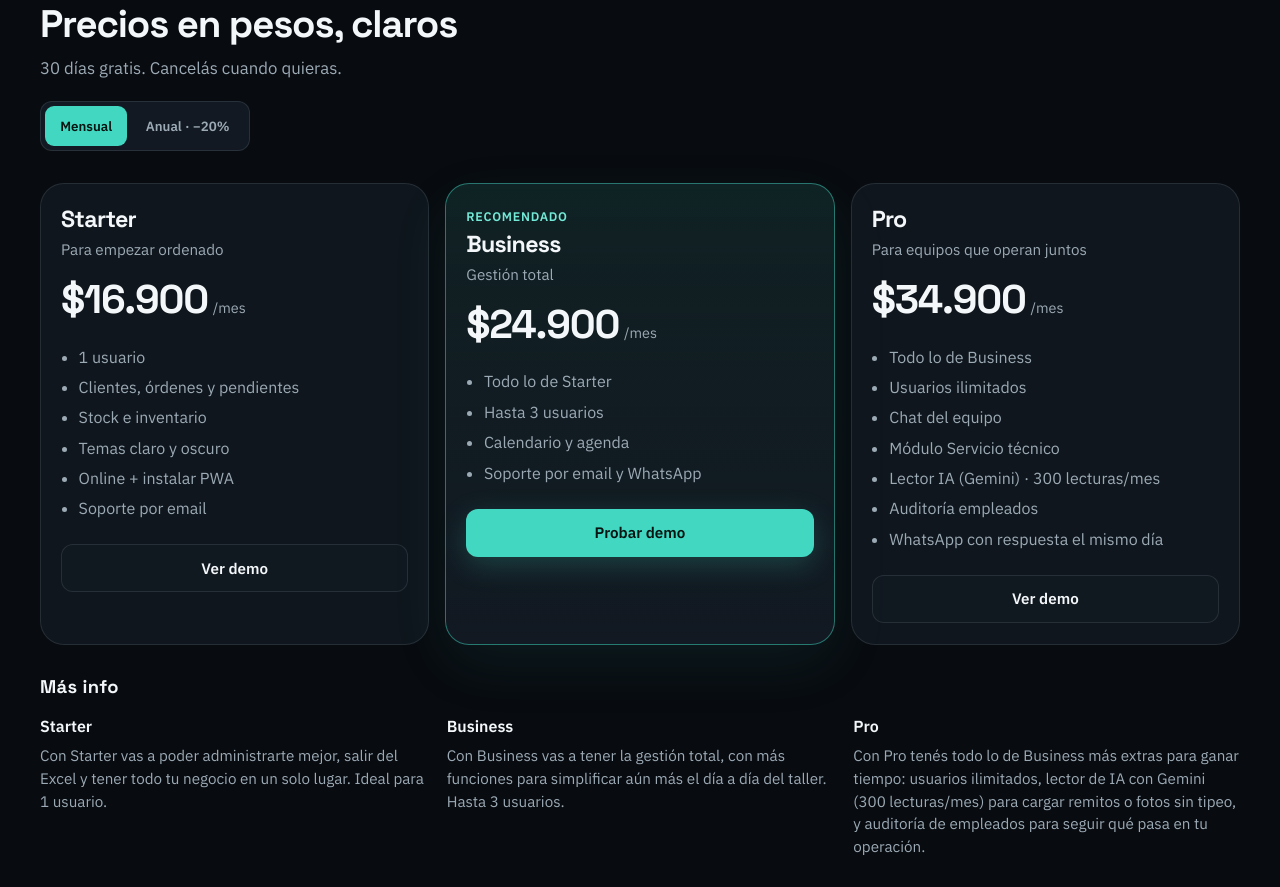
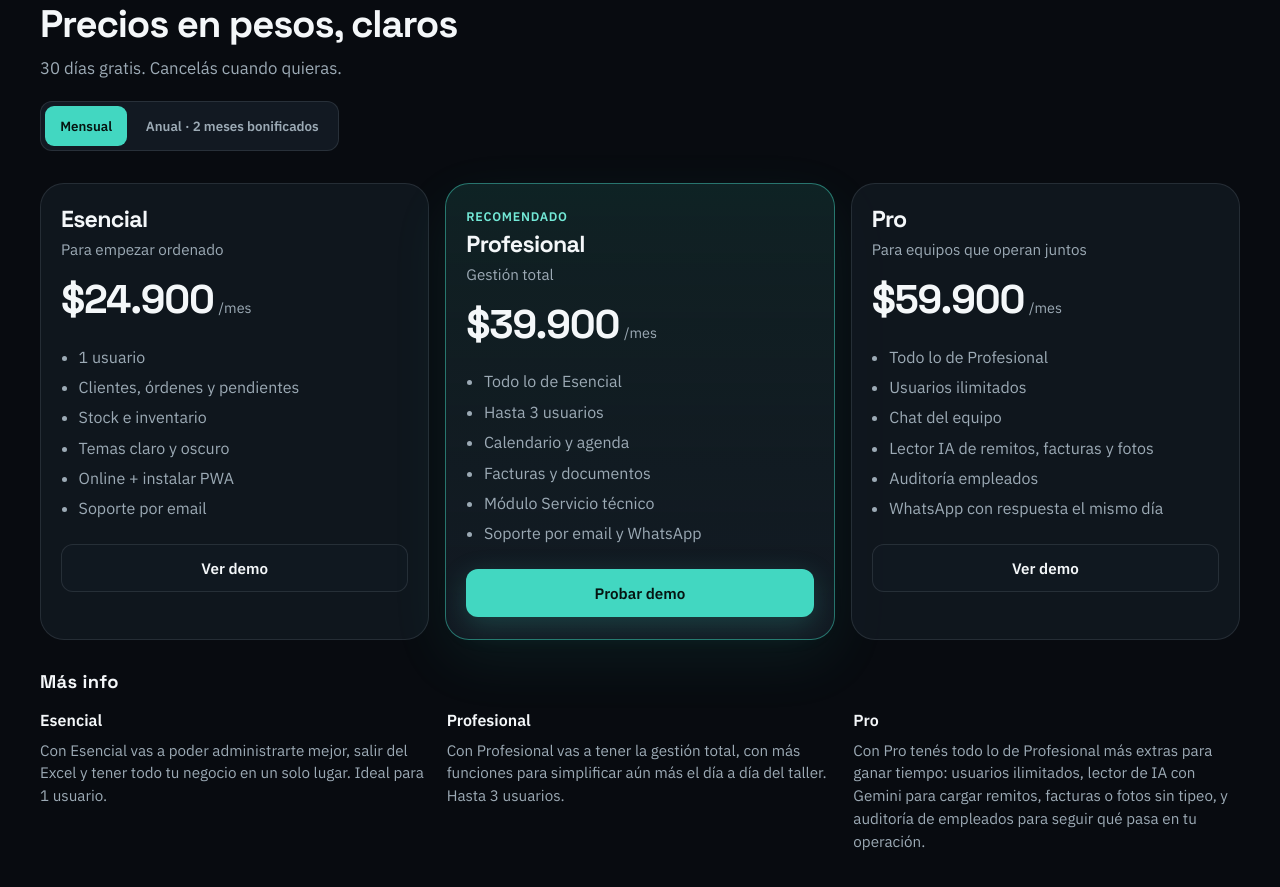
Before and after one commit to santisaucedo/repalab-web, a website built with Vite: page index.html in a window 1280 px wide. Shown: the part 2173-3060 px from the top of the page. Built offline with nearby package versions, Linux system fonts and the light colour scheme.

Commit message:
feat: actualiza planes y precios
Co-authored-by: Cursor <cursoragent@cursor.com>

```diff
--- a/index.html
+++ b/index.html
@@ -284,19 +284,19 @@
           <p>30 días gratis. Cancelás cuando quieras.</p>
           <div class="billing-toggle" role="group" aria-label="Periodo de facturación">
             <button type="button" class="billing-btn is-active" data-billing="monthly">Mensual</button>
-            <button type="button" class="billing-btn" data-billing="yearly">Anual · −20%</button>
+            <button type="button" class="billing-btn" data-billing="yearly">Anual · 2 meses bonificados</button>
           </div>
         </div>
 
         <div class="pricing-grid">
-          <article class="plan reveal" data-plan="starter">
-            <h3>Starter</h3>
+          <article class="plan reveal" data-plan="esencial">
+            <h3>Esencial</h3>
             <p class="plan-for">Para empezar ordenado</p>
             <p class="price">
-              <span class="amount" data-monthly="16900" data-yearly="13520">$16.900</span>
+              <span class="amount" data-monthly="24900" data-yearly="20750">$24.900</span>
               <span class="per">/mes</span>
             </p>
-            <p class="price-note yearly-only" hidden>Facturado anualmente</p>
+            <p class="price-note yearly-only" hidden>Equivalente mensual · $249.000 al año</p>
             <ul>
               <li>1 usuario</li>
               <li>Clientes, órdenes y pendientes</li>
@@ -308,19 +308,21 @@
             <a class="btn btn-secondary" href="https://app.repalab.com.ar/demo">Ver demo</a>
           </article>
 
-          <article class="plan plan-featured reveal" data-plan="business">
+          <article class="plan plan-featured reveal" data-plan="profesional">
             <p class="plan-tag">Recomendado</p>
-            <h3>Business</h3>
+            <h3>Profesional</h3>
             <p class="plan-for">Gestión total</p>
             <p class="price">
-              <span class="amount" data-monthly="24900" data-yearly="19920">$24.900</span>
+              <span class="amount" data-monthly="39900" data-yearly="33250">$39.900</span>
               <span class="per">/mes</span>
             </p>
-            <p class="price-note yearly-only" hidden>Facturado anualmente</p>
+            <p class="price-note yearly-only" hidden>Equivalente mensual · $399.000 al año</p>
             <ul>
-              <li>Todo lo de Starter</li>
+              <li>Todo lo de Esencial</li>
               <li>Hasta 3 usuarios</li>
               <li>Calendario y agenda</li>
+              <li>Facturas y documentos</li>
+              <li>Módulo Servicio técnico</li>
               <li>Soporte por email y WhatsApp</li>
             </ul>
             <a class="btn btn-primary" href="https://app.repalab.com.ar/demo">Probar demo</a>
@@ -330,16 +332,15 @@
             <h3>Pro</h3>
             <p class="plan-for">Para equipos que operan juntos</p>
             <p class="price">
-              <span class="amount" data-monthly="34900" data-yearly="27920">$34.900</span>
+              <span class="amount" data-monthly="59900" data-yearly="49917">$59.900</span>
               <span class="per">/mes</span>
             </p>
-            <p class="price-note yearly-only" hidden>Facturado anualmente</p>
+            <p class="price-note yearly-only" hidden>Equivalente mensual · $599.000 al año</p>
             <ul>
-              <li>Todo lo de Business</li>
+              <li>Todo lo de Profesional</li>
               <li>Usuarios ilimitados</li>
               <li>Chat del equipo</li>
-              <li>Módulo Servicio técnico</li>
-              <li>Lector IA (Gemini) · 300 lecturas/mes</li>
+              <li>Lector IA de remitos, facturas y fotos</li>
               <li>Auditoría empleados</li>
               <li>WhatsApp con respuesta el mismo día</li>
             </ul>
@@ -351,24 +352,24 @@
           <h3>Más info</h3>
           <div class="plan-more-grid">
             <article>
-              <h4>Starter</h4>
+              <h4>Esencial</h4>
               <p>
-                Con Starter vas a poder administrarte mejor, salir del Excel y tener todo tu negocio en un solo lugar.
+                Con Esencial vas a poder administrarte mejor, salir del Excel y tener todo tu negocio en un solo lugar.
                 Ideal para 1 usuario.
               </p>
             </article>
             <article>
-              <h4>Business</h4>
+              <h4>Profesional</h4>
               <p>
-                Con Business vas a tener la gestión total, con más funciones para simplificar aún más el día a día del taller.
+                Con Profesional vas a tener la gestión total, con más funciones para simplificar aún más el día a día del taller.
                 Hasta 3 usuarios.
               </p>
             </article>
             <article>
               <h4>Pro</h4>
               <p>
-                Con Pro tenés todo lo de Business más extras para ganar tiempo: usuarios ilimitados,
-                lector de IA con Gemini (300 lecturas/mes) para cargar remitos o fotos sin tipeo,
+                Con Pro tenés todo lo de Profesional más extras para ganar tiempo: usuarios ilimitados,
+                lector de IA con Gemini para cargar remitos, facturas o fotos sin tipeo,
                 y auditoría de empleados para seguir qué pasa en tu operación.
               </p>
             </article>
@@ -386,14 +387,14 @@
             </p>
             <div class="fine-print-grid">
               <article>
-                <h4>Starter · PyME Emprendedor</h4>
+                <h4>Esencial · PyME Emprendedor</h4>
                 <p>
                   Ideal si arrancás solo: 1 usuario, clientes, órdenes, pendientes y stock.
                   Soporte por email en días hábiles (respuesta habitual en 1 a 2 días).
                 </p>
               </article>
               <article>
-                <h4>Business · PyME / taller</h4>
+                <h4>Profesional · PyME / taller</h4>
                 <p>
                   Para el taller que ya opera en el día a día: hasta 3 usuarios, calendario y agenda,
                   más soporte por email y WhatsApp en horario hábil (lun–vie), con respuesta el mismo día o al siguiente.
@@ -411,11 +412,10 @@
             </div>
             <p class="fine-print-note">
               Todos los planes incluyen 30 días de prueba, acceso web y PWA. Los precios son en pesos argentinos;
-              el anual se factura por adelantado con −20%. Cancelás cuando quieras; no hay permanencia mínima.
-              Usuarios: Starter 1 · Business hasta 3 · Pro ilimitados.
-              En Pro el Lector IA incluye <strong>300 lecturas/mes</strong> (1 lectura = 1 archivo o texto procesado con Gemini).
-              Si un mes te pasás, no hace falta cambiar de plan: podés pedir un pack extra o lecturas adicionales a
-              <strong>$50</strong> c/u. El cupo se renueva cada mes. Módulos a medida se cotizan aparte.
+              el anual se factura por adelantado: pagás 10 meses y usás 12. Cancelás cuando quieras; no hay permanencia mínima.
+              Usuarios: Esencial 1 · Profesional hasta 3 · Pro ilimitados.
+              El Lector IA del plan Pro tiene un cupo de uso visible dentro de la aplicación.
+              Si necesitás más capacidad, pedí un pack adicional. Módulos a medida se cotizan aparte.
             </p>
           </div>
         </details>
```
